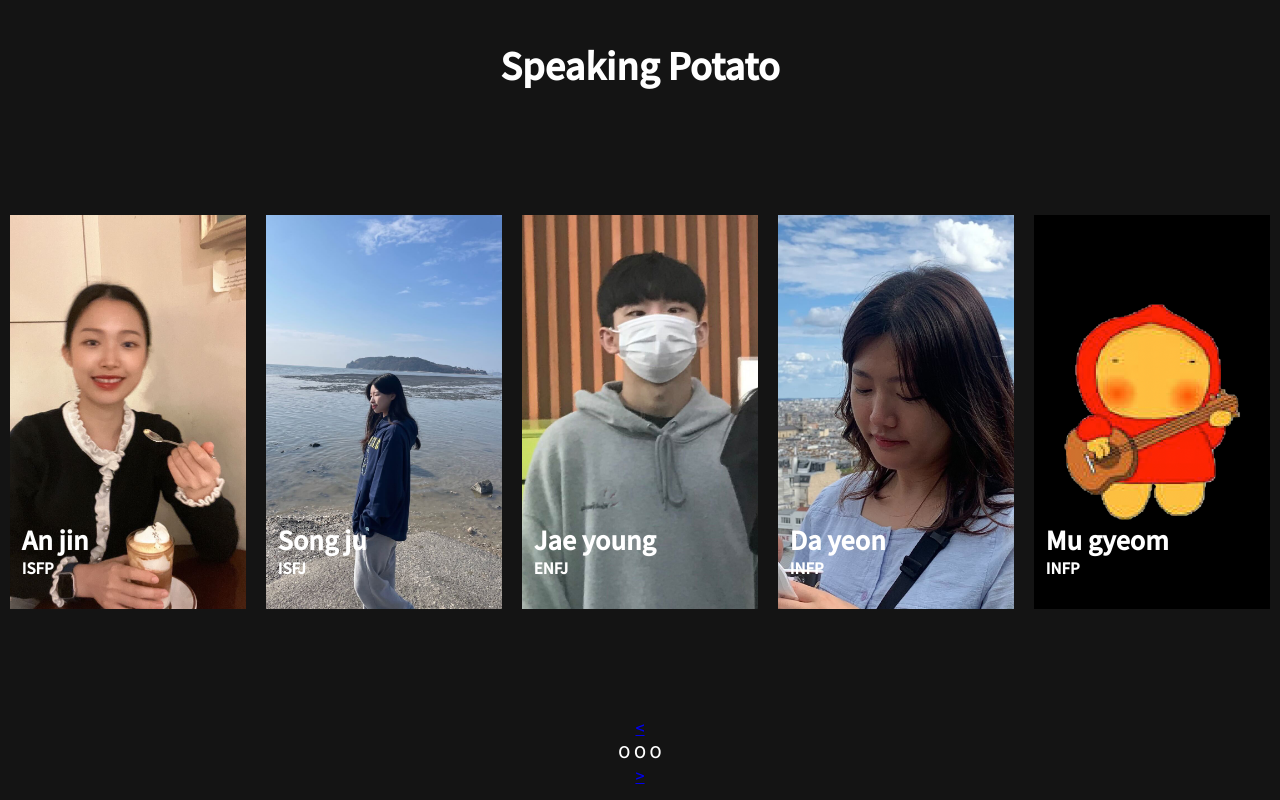
After one commit to hgyeom/speaking-potato, a Flask app: page /members in a window 1280 px wide. The commit adds this page. Run offline with Flask 3, Linux system fonts and the light colour scheme.

Commit message:
05.17 / first Commit

```diff
--- a/app.py
+++ b/app.py
@@ -5,31 +5,36 @@ client = MongoClient('mongodb+srv://sparta:test@cluster0.9us23my.mongodb.net/?re
 db = client.dbsparta
 app = Flask(__name__)
 
-
+# 메인 페이지
 @app.route('/')
 def home():
     return render_template('index.html')
 
-# 방명록
+# 팀원 소개 페이지
+@app.route('/members')
+def members():
+    return render_template('members.html')
+
+# 방명록 페이지
 @app.route('/guestbook')
 def guestbook():
     return render_template("guestbook.html")
 
-# #방명록 등록
-# @app.route("/api/guestbook", methods=["POST"])
-# def bucket_post():
-#     name_receive = request.form['name_give']
-#     g_password_receive = request.form['password_give']
-#     comment_receive = request.form['comment_give']
+# 방명록 등록
+@app.route("/api/guestbook", methods=["POST"])
+def potato_post():
+    name_receive = request.form['name_give']
+    g_password_receive = request.form['g_password_give']
+    comment_receive = request.form['comment_give']
 
-#     doc = {
-#             'name':name_receive,
-#             'g_password':g_password_receive,
-#             'comment':comment_receive,
-#             'g_num':len(list(db.potato.find({})))
-#         }
-#     db.potato.insert_one(doc)
-#     return jsonify({'msg': 'POST 연결 완료!'})
+    doc = {
+            'name': name_receive,
+            'g_password': g_password_receive,
+            'comment': comment_receive,
+            'g_num':len(list(db.potato.find({})))
+    }
+    db.potato.insert_one(doc)  #db에 데이터 저장
+    return jsonify({'msg': '방명록 저장완료'})
 
 
 # 수정을 위한 조회
@@ -38,6 +43,7 @@ def potato_update_check():
     g_password_receive = request.form['g_password_give']
     g_num_receive = int(request.form['g_num_give'])
     guestbook = db.potato.find_one({'g_num':g_num_receive,'g_password':g_password_receive},{'_id':False})
+    print(guestbook)
     if guestbook:
         return jsonify({'result':guestbook})
     else :
@@ -64,10 +70,12 @@ def potato_update():
 
 
 
-#방명록 조회
-# @app.route("/api/guestbook", methods=["GET"])
-# def bucket_get():
-#     return jsonify({'msg': 'GET 연결 완료!'})
+# 이안진
+# 방명록 조회(Get)
+@app.route("/api/guestbook", methods=["GET"])
+def potato_get():
+    all_guestbooks = list(db.potato.find({}, {'_id':False})) #dB상의 데이터들을 변수 all_guestbooks에 저장하고
+    return jsonify({'result': all_guestbooks})  #클라이언트로 내려줌
 
 if __name__ == '__main__':
     app.run('0.0.0.0', port=5000, debug=True)
--- /dev/null
+++ b/static/css/member_style.css
@@ -0,0 +1,153 @@
+.header {
+  margin-top: 3%;
+  font-size: large;
+}
+
+.title {
+  text-align: center;
+}
+
+body,
+ul,
+h2,
+p {
+  margin: 0;
+  padding: 0;
+  /* 이름과 mbti가 왼쪽 하단으로 가게 해요 */
+}
+
+li {
+  list-style-type: none;
+  /* 이거를 none값으로 지정해야 동그라미 표시가 없어져요 */
+}
+body {
+  background-color: #141414;
+  /* 넷플릭스 배경 색깔이에요! 더 심플하고 예쁜 색깔이 있다면 말씀 해주세요!*/
+  color: white;
+  font-family: "Noto Sans KR", sans-serif;
+}
+
+.wrapper {
+  display: flex;
+  height: 75vh;
+  /* 두개의 속성을 주면서 감자들이 가운데로 오게 해요 */
+  justify-content: center;
+  align-items: center;
+}
+
+.team {
+  display: flex;
+  justify-content: center;
+
+  align-items: center;
+  /* 이거를 센터로 맞춰주면 호버기능이 작동했을 때 감자들이 센터를 중심으로 확대되요, 이 속성을 없애면 대각선으로 확대되더라구요 이건 상의 후에 뭐가 더 예쁜지 고르면 될 것 같아요!!*/
+}
+
+.team-item {
+  flex-basis: 250px;
+  /* 이거는 감자들의 크기를 100px로 지정해주는 거에요 이거를 없애면 감자들이 왕 커져요 일단은 100픽셀로 해놓긴 했는데 상의 후에 사이즈를 키울지 말지 정하면 될 것 같아요~!*/
+  margin: 0 10px;
+  /* 이거는 마진을 10픽셀 줘서 감자들 사이 간격을 멀어지게 하는 거에요! 마진 값이 0이면 감자들이 다닥다닥 붙어있어요 요것도 상의 해서 간격을 얼마나 줄지 정하면 될 것 같아욥! */
+  transition: all 0.4s;
+  /* 이거는 트렌지션 효과인데 호버 기능이 작동할때 감자들이 커지는 속도를 조절해 주는 거에요!이거를 한번 4s정도로 수정하고 저장해서 보시면 엄청 느리게 커지는게 보이실 거에요! */
+  /* opacity: 0.9; */
+  /* 이거는 감자의 밝기를 조절해요 */
+}
+
+.team-item:hover .profile-contents p {
+  max-height: 200px;
+  flex-basis: 150px;
+  opacity: 10;
+  max-height: 10em;
+  /* 이거는 감자가 호버기능이 작동될 때 감자가 얼마나 커지는지 사이즈를 정하는 거에요! */
+  /* margin: 0 30px; 이거는 감자 크기를 얼마나 키울지 만든 후에 사이즈 조절*/
+}
+
+.team-item img {
+  width: 100%;
+  /* 만약에 team-item img에게 송석을 부여하지 않으면 감자가 왕왕 슈퍼 감자가 되요, width값을 주석처리 하고 한번  엄청 귀여워요 */
+
+  /* 여기 아주 종요한 부분이에요!! 이거는 저희가 컨셉을 어떻게 잡아야 할지 정해야 하는데 일단은 무난하게 감자별로 간격을 줘서 배치를 했지만
+  만약에 width값을 200퍼나 300퍼를 주고 확인해보시면 감자들이 귀엽게 어깨동무를 하고 있어요 하번 코드를 수정해보시고 뭐가 더 컨셉에 맞을지 정하면 될 것 같아요! */
+}
+
+.profile {
+  /* background-color: none; */
+  /* 누끼(프로필 사진) 바탕이 될 색깔이에요 */
+  position: relative;
+  overflow: hidden;
+
+  /* 이 속성 값을 부여해 줘야 프로파일 안에 이름과 엠비티아이가 들어와요! */
+}
+
+.profile:before {
+  content: " ";
+  background: none;
+  position: absolute;
+  left: 0;
+  right: 0;
+  height: 100%;
+}
+
+.profile:hover:before {
+  background: -moz-linear-gradient(
+    top,
+    rgba(0, 0, 0, 0) 0%,
+    rgba(0, 0, 0, 0.95) 100%
+  );
+  background: -webkit-linear-gradient(
+    top,
+    rgba(0, 0, 0, 0) 0%,
+    rgba(0, 0, 0, 0.95) 100%
+  );
+  background: linear-gradient(
+    to bottom,
+    rgba(0, 0, 0, 0) 0%,
+    rgba(0, 0, 0, 0.95) 100%
+  );
+  filter: progid:DXImageTransform.Microsoft.gradient( startColorstr='#00000000', endColorstr='#f2000000',GradientType=0 );
+}
+
+.profile-contents {
+  position: absolute;
+  left: 0;
+  bottom: 0;
+  color: rgb(255, 255, 255);
+  /* 커맨드+f2 누르면 rgb상세조절이 가능해욥! */
+}
+
+.profile-contents h2 {
+  font-size: 25px;
+  margin-left: 5%;
+  /* h2태그로 감싼 프로필 사진에 들어가는 이름 사이즈 에욤 늘리거나 줄여서 보고 맘에 드는 사이즈로 정하면 될 것 같아요 */
+}
+
+.profile-contents h2 span {
+  display: block;
+  /* 여기서도 의논해야 할 부분이 있는데 현재는 속성을 적용한 상태입니다 : 디스플레이 속성을 적용하면 왼쪽 하단에 이름 밑에 엠비티아이가 나오게 되고 이 속성을 주지 않으면 이름이 왼쪽 하단으로 내려가고 앰베티아이는 오른쪽 하단으로 붙어서 가로 나열이 되요. */
+  font-size: 15px;
+  /* 이거는 이름 밑에 mbti 글자 사이즈 입니당 */
+}
+
+.profile-contents p {
+  display: white;
+  font-size: 15px;
+  min-width: 140px;
+  max-height: 0;
+  overflow: hidden;
+  line-height: 1.2;
+  transition: all 0.6s;
+  opacity: 0;
+  line-height: 1.3;
+  transition-delay: 0.4s;
+  margin-left: 5%;
+  margin-right: 5%;
+  margin-bottom: 5%;
+}
+
+.footer {
+  color: white;
+  display: flex;
+  flex-direction: column;
+  align-items: center;
+}
--- /dev/null
+++ b/templates/members.html
@@ -0,0 +1,97 @@
+<!DOCTYPE html>
+<html lang="en">
+  <link
+    href="https://fonts.googleapis.com/css2?family=Noto+Sans+KR:wght@500&display=swap"
+    rel="stylesheet"
+  />
+  <link rel="stylesheet" href="/static/css/member_style.css" />
+
+  <head>
+    <meta charset="UTF-8" />
+    <title>Speaking Potato</title>
+  </head>
+
+  <body>
+    <div class="header">
+      <h1 class="title">Speaking Potato</h1>
+    </div>
+    <div class="wrapper">
+      <ul class="team">
+        <li class="team-item">
+          <div class="profile">
+            <img src="/static/images/안진님.png" />
+            <div class="profile-contents">
+              <h2>An jin<span>ISFP</span></h2>
+              <br />
+              <p>
+                안녕하세요 저는 도비가 되고싶은 김재영 이에요, mbti는 ENFJ이고
+                나이는 21살 이에요. 말하는 감자들에서 팀장을 맡고있고, 얼른 싹을
+                틔우고 싶어요.
+              </p>
+            </div>
+          </div>
+        </li>
+        <li class="team-item">
+          <div class="profile">
+            <img src="/static/images/송주님.png" />
+            <div class="profile-contents">
+              <h2>Song ju<span>ISFJ</span></h2>
+              <br />
+              <p>
+                안녕하세요 저는 도비가 되고싶은 김재영 이에요, mbti는 ENFJ이고
+                나이는 21살 이에요. 말하는 감자들에서 팀장을 맡고있고, 얼른 싹을
+                틔우고 싶어요.
+              </p>
+            </div>
+          </div>
+        </li>
+        <li class="team-item">
+          <div class="profile">
+            <img src="/static/images/재영.png" />
+            <div class="profile-contents">
+              <h2>Jae young<span>ENFJ</span></h2>
+              <br />
+              <p>
+                안녕하세요 저는 도비가 되고싶은 김재영 이에요, 팀 내 유일한
+                'E'입니다! 나이는 21살 이에요. 말하는 감자들에서 팀장을
+                맡고있고, 얼른 싹을 틔우고 싶어요.
+              </p>
+            </div>
+          </div>
+        </li>
+        <li class="team-item">
+          <div class="profile">
+            <img src="/static/images/다연님.png" />
+            <div class="profile-contents">
+              <h2>Da yeon<span>INFP</span></h2>
+              <br />
+              <p>
+                안녕하세요 저는 도비가 되고싶은 김재영 이에요, mbti는 ENFJ이고
+                나이는 21살 이에요. 말하는 감자들에서 팀장을 맡고있고, 얼른 싹을
+                틔우고 싶어요.
+              </p>
+            </div>
+          </div>
+        </li>
+        <li class="team-item">
+          <div class="profile">
+            <img src="/static/images/무겸님.png" />
+            <div class="profile-contents">
+              <h2>Mu gyeom<span>INFP</span></h2>
+              <br />
+              <p>
+                안녕하세요 저는 도비가 되고싶은 김재영 이에요, mbti는 ENFJ이고
+                나이는 21살 이에요. 말하는 감자들에서 팀장을 맡고있고, 얼른 싹을
+                틔우고 싶어요.
+              </p>
+            </div>
+          </div>
+        </li>
+      </ul>
+    </div>
+    <div class="footer">
+      <a href="#" vlink="white" alink="white">&lt;</a> O O O
+      <a href="#" vlink="white" alink="white">&gt;</a>
+    </div>
+  </body>
+</html>
```
Also changed, not shown: static/js/guestbook.js (added, +104 -0 lines), templates/guestbook.html (+34 -98 lines), static/images/다연님.png (added), static/images/무겸님.png (added), static/images/송주님.png (added), static/images/안진님.png (added), static/images/재영.png (added), 1 other file.
